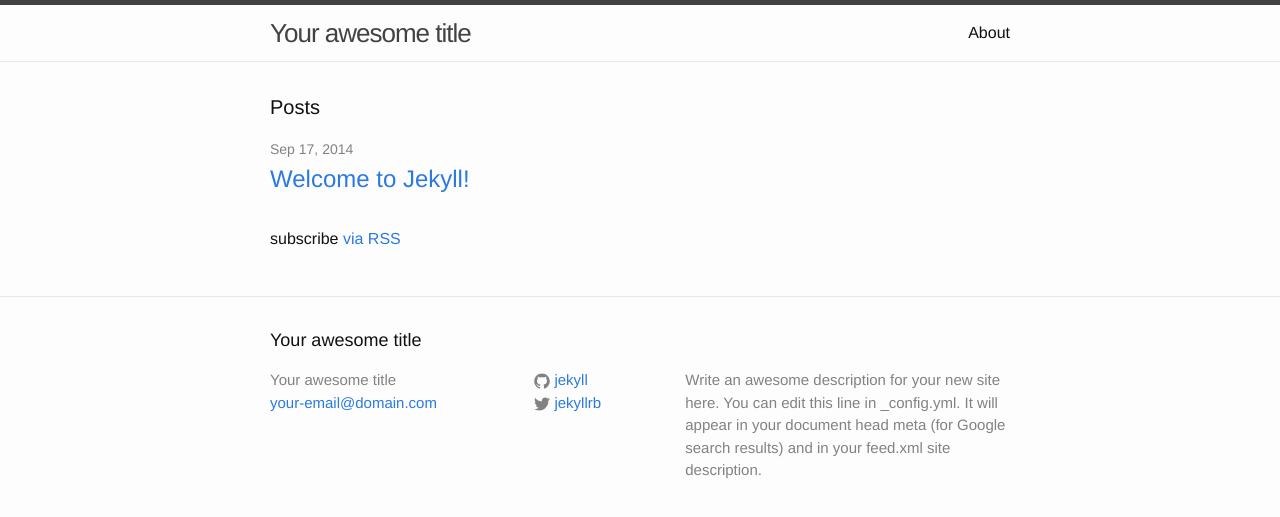
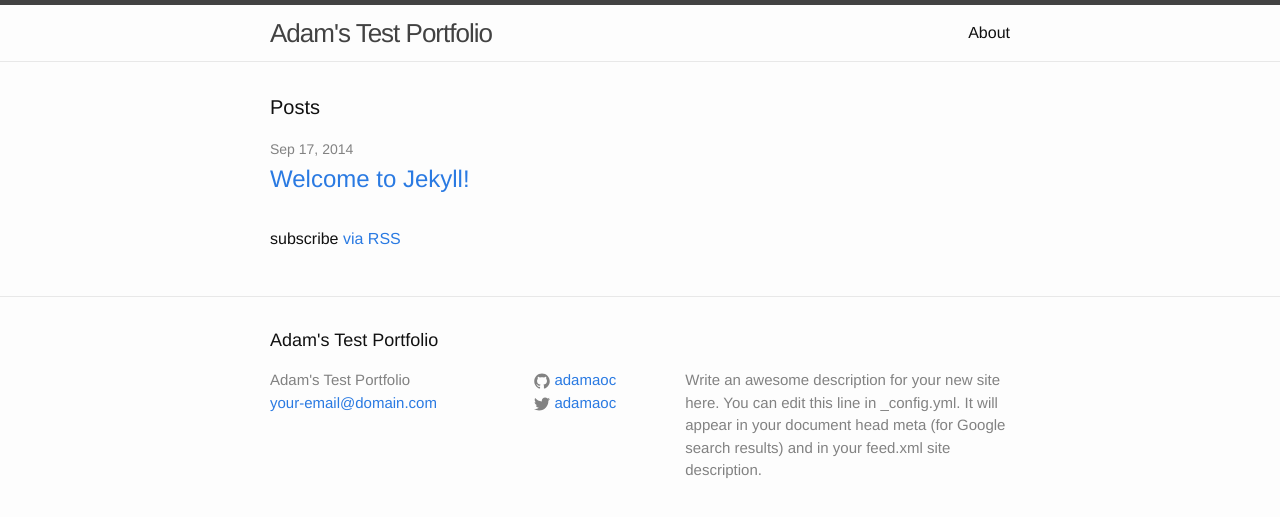
Before and after one commit to adamaoc/jekyll-test, a Jekyll site: the page built from index.html, in a window 1280 px wide. Shown: the top 517 px of the page. Built offline with Jekyll 4.4.1, drawn with Linux system fonts in a browser that asks for light colours.

Commit message:
updated config

```diff
--- a/_config.yml
+++ b/_config.yml
@@ -1,5 +1,5 @@
 # Site settings
-title: Your awesome title
+title: Adam's Test Portfolio
 email: your-email@domain.com
 description: > # this means to ignore newlines until "baseurl:"
   Write an awesome description for your new site here. You can edit this
@@ -7,8 +7,8 @@ description: > # this means to ignore newlines until "baseurl:"
   Google search results) and in your feed.xml site description.
 baseurl: "" # the subpath of your site, e.g. /blog/
 url: "http://yourdomain.com" # the base hostname & protocol for your site
-twitter_username: jekyllrb
-github_username:  jekyll
+twitter_username: adamaoc
+github_username:  adamaoc
 
 # Build settings
 markdown: kramdown
```
